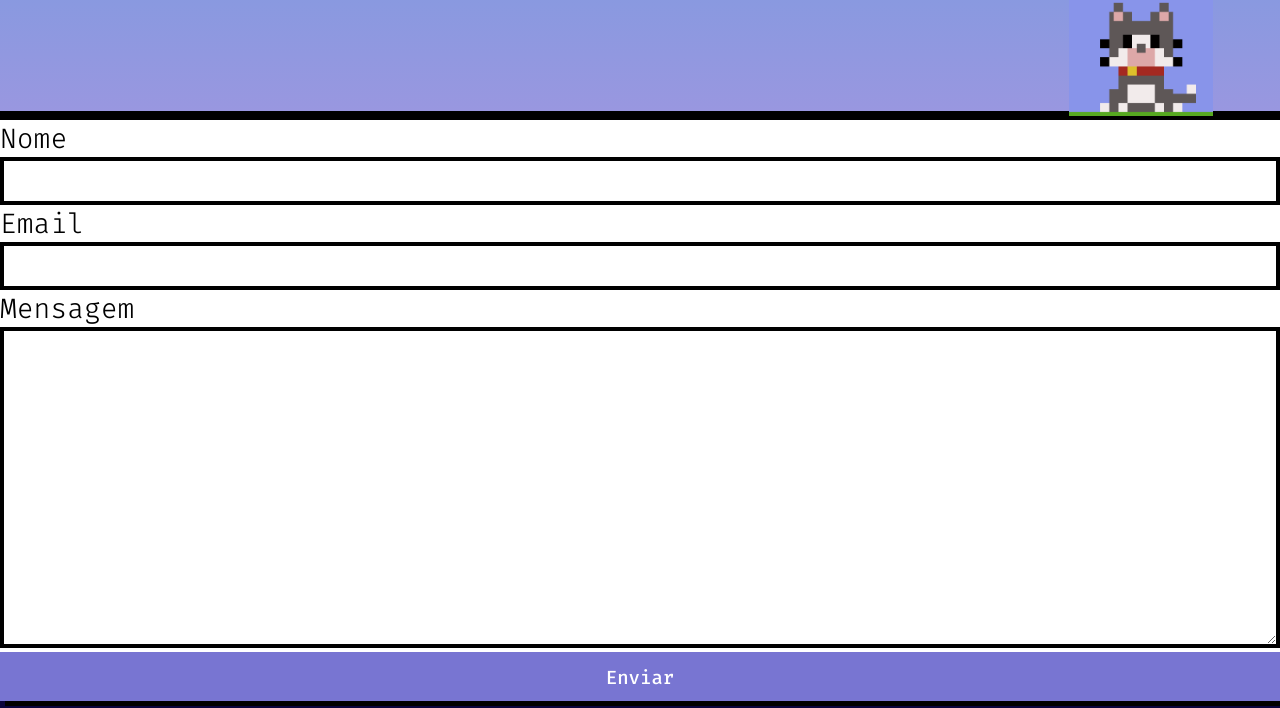
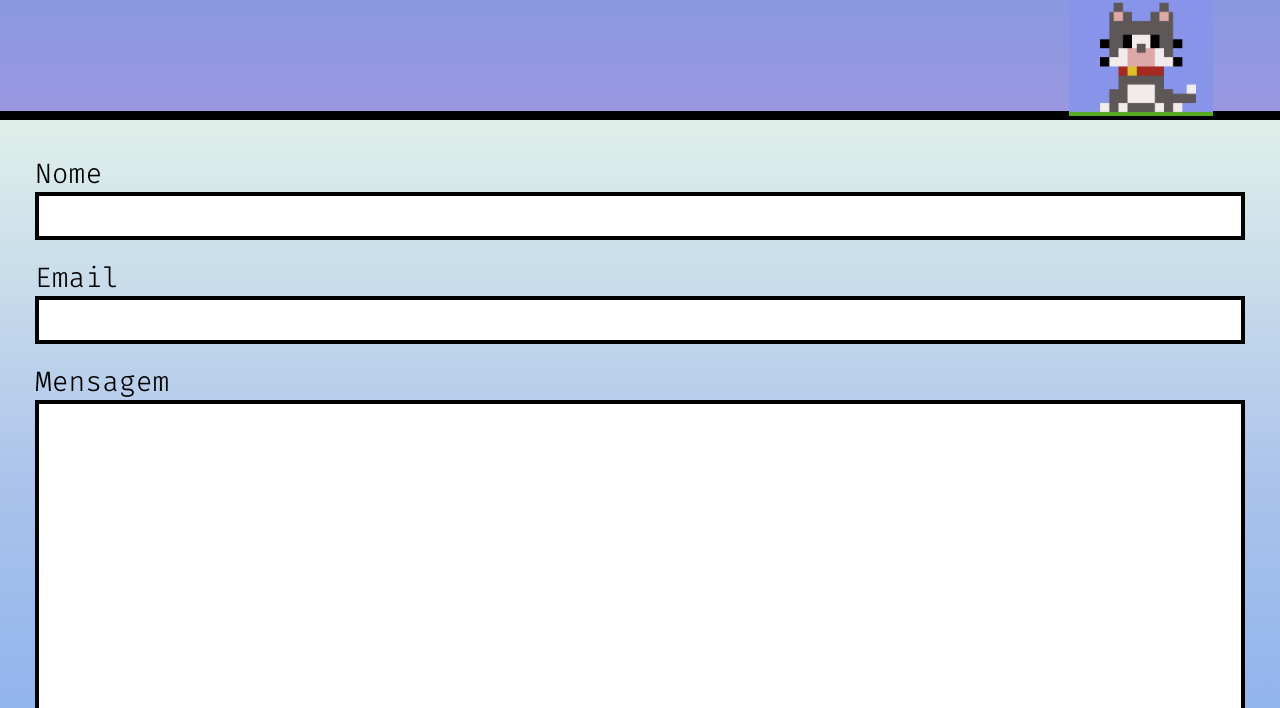
Before and after one commit to clarxyg/clarxyg.github.io, a plain HTML site: page index.html in a window 1280 px wide. Shown: the part 2380-3088 px from the top of the page. Drawn offline with Linux system fonts and the light colour scheme.

Commit message:
Create the main-form component

```diff
--- /dev/null
+++ b/css/components/main-form.css
@@ -0,0 +1,12 @@
+.main-form {
+    background-image: linear-gradient( #dff0ea, #abc3eb, #82abee) ;
+    padding: 35px 35px;
+}
+
+.main-form .main-input {
+    margin-bottom: 19px;
+}
+
+.main-form .main-input.-textarea {
+    margin-bottom: 38px;
+}
--- a/index.html
+++ b/index.html
@@ -25,6 +25,7 @@
     <link rel="stylesheet" href="css/components/main-footer.css">
     <link rel="stylesheet" href="css/components/code-label.css">
     <link rel="stylesheet" href="css/components/main-input.css">
+    <link rel="stylesheet" href="css/components/main-form.css">
     <title>Portfólio da Clara</title>
 </head>
     <body>
@@ -141,7 +142,7 @@
             </p>
             <img class="pixelart" src="img/pixelart.jpg" alt="Gato em pixel art">
             </section>
-            <form>
+            <form class="main-form">
                 <label class="code-label" for="name">Nome</label>
                 <input class="main-input" id="name" type="text">
                 <label class="code-label" for="email">Email</label>
```
